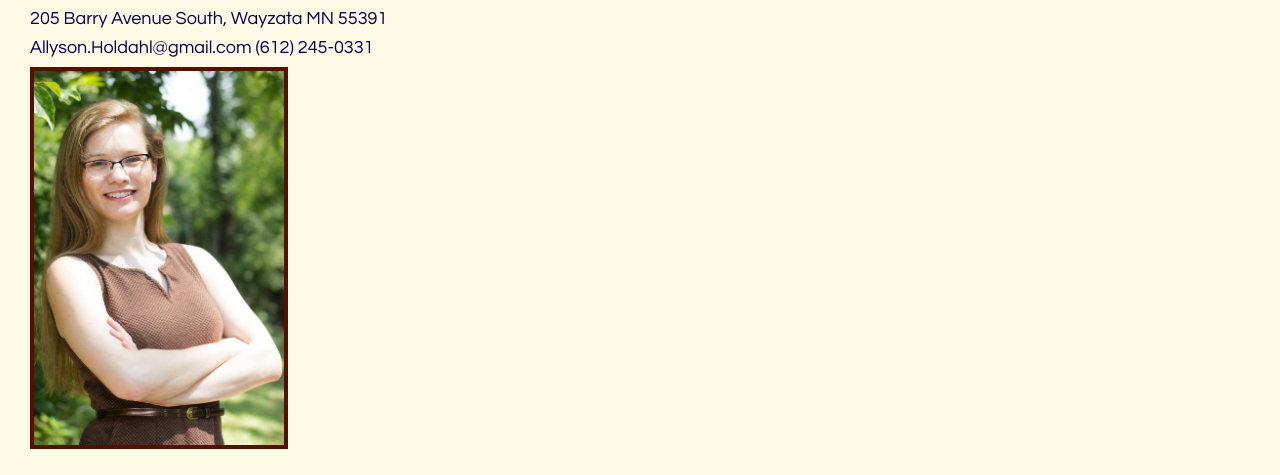
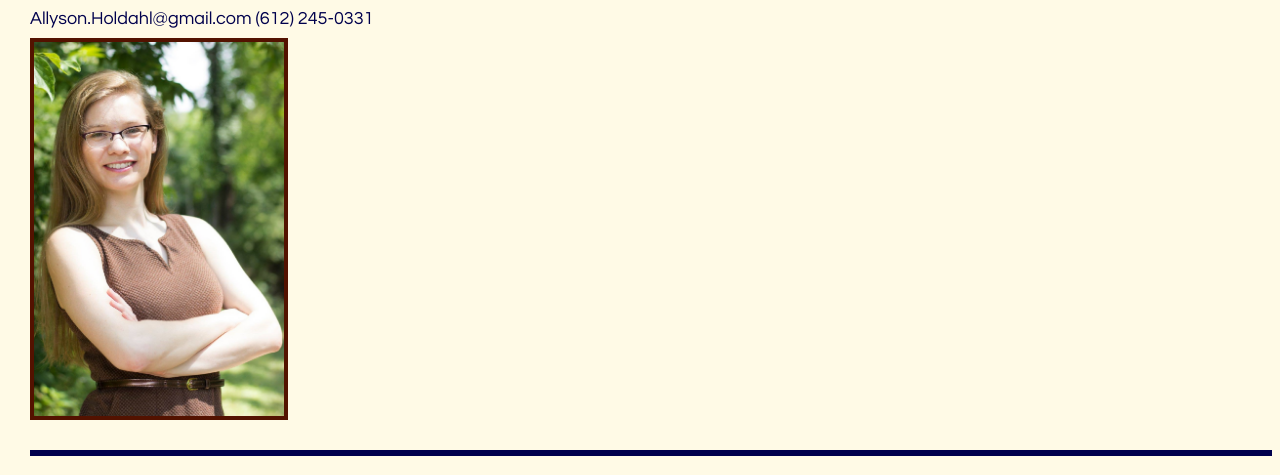
Before and after one commit to aholdahl/aholdahl.github.io, a plain HTML site: page index.html in a window 1280 px wide. Shown: the part 90-565 px from the top of the page. Drawn offline with Linux system fonts and the light colour scheme.

Commit message:
Hide address

```diff
--- a/index.html
+++ b/index.html
@@ -11,7 +11,7 @@
 
   <div class="nav">
 <h1>Allyson Kaye Holdahl</h1>
-<h3>205 Barry Avenue South, Wayzata MN 55391</h3>
+<!--<h3>205 Barry Avenue South, Wayzata MN 55391</h3>-->
 <h3>Allyson.Holdahl@gmail.com   (612) 245-0331</h3>
 
 	  <p>
```
